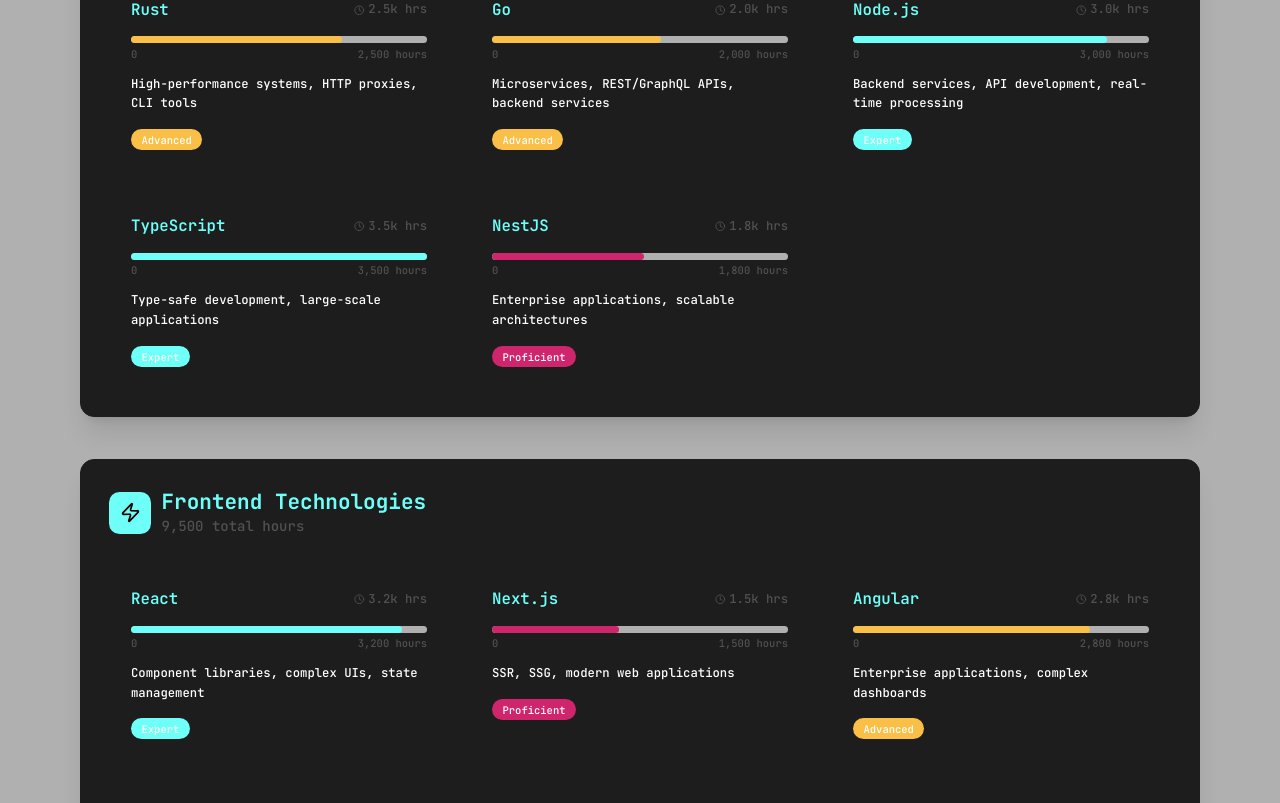
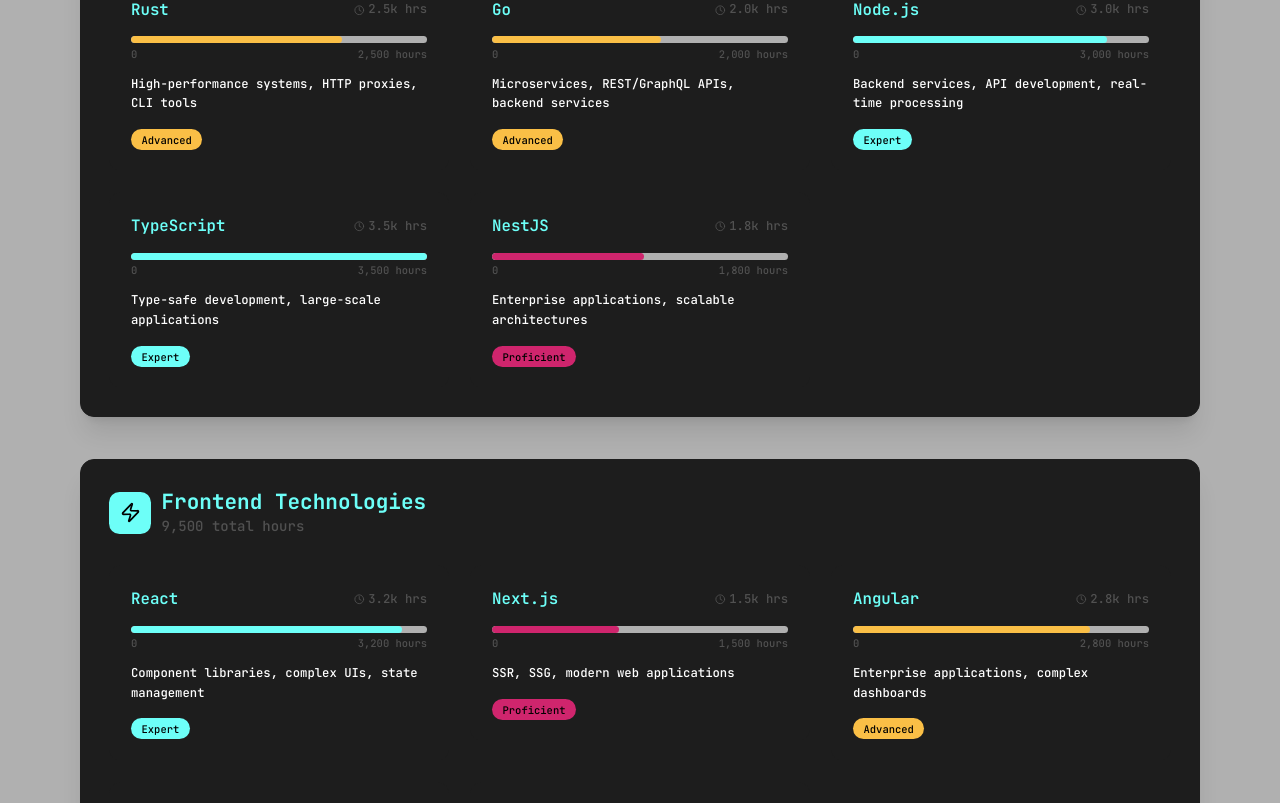
Before and after one commit to M0rfes/portfolio, a Next.js app: page / in a window 1280 px wide. Shown: the part 4917-5720 px from the top of the page. Built offline with nearby package versions, Linux system fonts and the light colour scheme.

Commit message:
Replace text-white with theme-based colors in BlogList and Skills
Co-authored-by: M0rfes <42341113+M0rfes@users.noreply.github.com>

```diff
--- a/src/components/BlogList.tsx
+++ b/src/components/BlogList.tsx
@@ -92,7 +92,7 @@ export function BlogList({ initialPosts }: BlogListProps) {
                         className="w-full h-full object-cover"
                       />
                     ) : (
-                      <div className="w-full h-full flex items-center justify-center text-white text-2xl font-bold">
+                      <div className="w-full h-full flex items-center justify-center text-primary-foreground text-2xl font-bold">
                         {post.title.charAt(0)}
                       </div>
                     )}
--- a/src/components/Skills.tsx
+++ b/src/components/Skills.tsx
@@ -111,10 +111,10 @@ function SkillCard({ skill, index }: { skill: Skill, index: number }) {
       {/* Experience Level Badge */}
       <div className="mt-4">
         <span className={`px-3 py-1 text-xs rounded-full ${
-          skill.hours >= 3000 ? 'bg-[var(--portfolio-primary)] text-white' :
-          skill.hours >= 2000 ? 'bg-[var(--portfolio-secondary)] text-white' :
-          skill.hours >= 1000 ? 'bg-[var(--portfolio-accent)] text-white' :
-          'bg-[var(--portfolio-success)] text-white'
+          skill.hours >= 3000 ? 'bg-[var(--portfolio-primary)] text-primary-foreground' :
+          skill.hours >= 2000 ? 'bg-[var(--portfolio-secondary)] text-secondary-foreground' :
+          skill.hours >= 1000 ? 'bg-[var(--portfolio-accent)] text-accent-foreground' :
+          'bg-[var(--portfolio-success)] text-primary-foreground'
         }`}>
           {skill.hours >= 3000 ? 'Expert' :
            skill.hours >= 2000 ? 'Advanced' :
```
